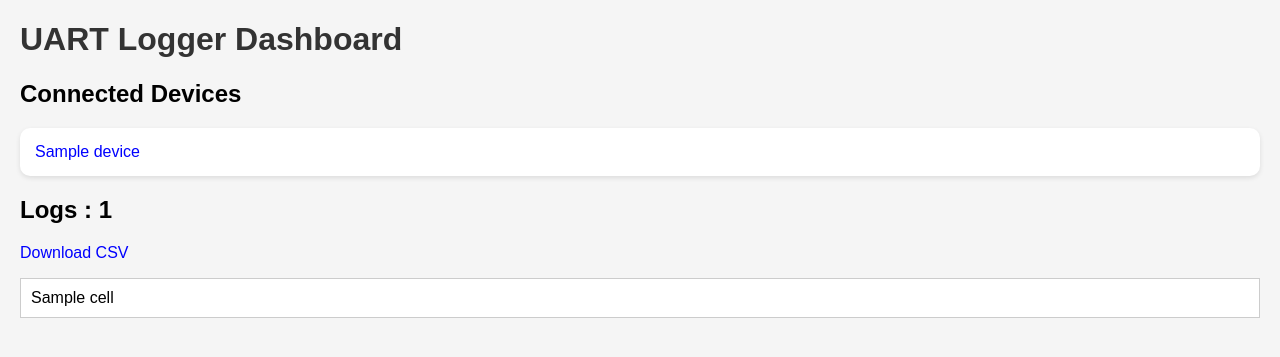
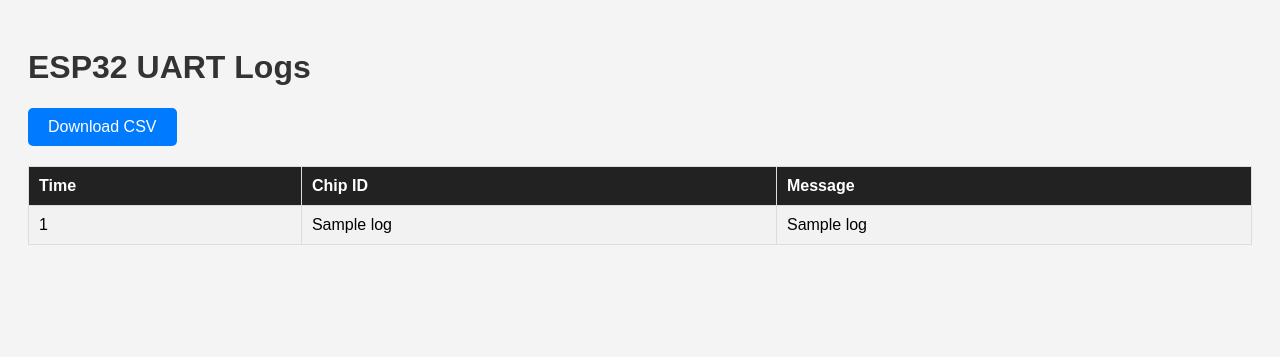
Before and after one commit to nehahbgbhandari108-dev/UART_SNIFFER, a Flask app: template templates/index.html in a window 1280 px wide. Shown: the top 357 px of the page. Run offline with Flask 3, Linux system fonts and the light colour scheme; the template is opened without the code that fills it: most values are stand-ins (such as "Sample title", 1, 10 or a date in 2020).

Commit message:
UART_SNIFFER

```diff
--- a/app.py
+++ b/app.py
@@ -1,121 +1,67 @@
-
-from flask import Flask
-from flask import request
-from flask import render_template_string
-
-from flask_socketio import SocketIO
+from flask import Flask, request, jsonify, render_template
+import csv
+import os
+from datetime import datetime
 
 app = Flask(__name__)
 
-socketio = SocketIO(app,
-                    cors_allowed_origins="*")
+CSV_FILE = 'logs.csv'
 
-# ==========================================
-# HOME PAGE
-# ==========================================
+# Create CSV file if not exists
+if not os.path.exists(CSV_FILE):
+    with open(CSV_FILE, 'w', newline='') as file:
+        writer = csv.writer(file)
+        writer.writerow(["Time", "ChipID", "Message"])
+
 
 @app.route('/')
+def home():
+    logs = []
 
-def home():
+    with open(CSV_FILE, 'r') as file:
+        reader = csv.reader(file)
+        next(reader)
 
-    html = """
+        for row in reader:
+            logs.append(row)
 
-<!DOCTYPE html>
-<html>
+    logs.reverse()
 
-<head>
+    return render_template('index.html', logs=logs)
 
-<title>UART LOGGER</title>
 
-<script src="https://cdn.socket.io/4.5.4/socket.io.min.js"></script>
+@app.route('/log', methods=['POST'])
+def receive_log():
+    try:
+        data = request.get_json()
 
-<style>
+        chip = data.get('chip', 'UNKNOWN')
+        message = data.get('log', '')
 
-body{
-background:black;
-color:lime;
-font-family:monospace;
-padding:20px;
-}
+        now = datetime.now().strftime('%Y-%m-%d %H:%M:%S')
 
-#log{
-height:600px;
-overflow:auto;
-border:1px solid lime;
-padding:10px;
-white-space:pre-wrap;
-}
+        with open(CSV_FILE, 'a', newline='') as file:
+            writer = csv.writer(file)
+            writer.writerow([now, chip, message])
 
-</style>
+        print(f"[{now}] {chip}: {message}")
 
-</head>
+        return jsonify({
+            "status": "success"
+        }), 200
 
-<body>
+    except Exception as e:
+        return jsonify({
+            "status": "error",
+            "message": str(e)
+        }), 500
 
-<h2>ESP32 UART LOGGER</h2>
 
-<div id="log"></div>
+@app.route('/download')
+def download_csv():
+    from flask import send_file
+    return send_file(CSV_FILE, as_attachment=True)
 
-<script>
-
-var socket = io();
-
-socket.on('new_log', function(data){
-
-    var log =
-    document.getElementById('log');
-
-    log.innerHTML += data + '\\n';
-
-    log.scrollTop =
-    log.scrollHeight;
-});
-
-</script>
-
-</body>
-</html>
-
-"""
-
-    return render_template_string(html)
-
-# ==========================================
-# RECEIVE LOGS
-# ==========================================
-
-@app.route('/log',
-           methods=['POST'])
-
-def log():
-
-    data = request.json
-
-    line = f'''
-[{data["timestamp"]}]
-GPIO      : {data["gpio"]}
-DIRECTION : {data["direction"]}
-CMD       : {data["cmd"]}
-CHECKSUM  : {data["checksum"]}
-DATA      : {data["data"]}
-------------------------------------------------
-'''
-
-    print(line)
-
-    socketio.emit(
-        'new_log',
-        line
-    )
-
-    return "OK"
-
-# ==========================================
-# START
-# ==========================================
 
 if __name__ == '__main__':
-
-    socketio.run(app,
-                 host='0.0.0.0',
-                 port=5000)
+    app.run(host='0.0.0.0', port=5000)
--- /dev/null
+++ b/logs.csv
@@ -0,0 +1 @@
+Time,ChipID,Message
--- /dev/null
+++ b/render.yaml
@@ -0,0 +1,6 @@
+services:
+  - type: web
+    name: esp32-uart-logger
+    env: python
+    buildCommand: pip install -r requirements.txt
+    startCommand: gunicorn app:app
--- a/templates/index.html
+++ b/templates/index.html
@@ -1,110 +1,73 @@
 <!DOCTYPE html>
 <html>
-
 <head>
-
-    <title>UART Logger Dashboard</title>
+    <title>ESP32 UART Logger</title>
 
     <style>
-
-        body{
+        body {
             font-family: Arial;
-            margin: 20px;
-            background: #f5f5f5;
+            background: #f4f4f4;
+            padding: 20px;
         }
 
-        h1{
+        h1 {
             color: #333;
         }
 
-        .device{
-            background: white;
-            padding: 15px;
-            margin: 10px 0;
-            border-radius: 10px;
-            box-shadow: 0 2px 5px rgba(0,0,0,0.1);
-        }
-
-        a{
-            text-decoration: none;
-            color: blue;
-        }
-
-        table{
+        table {
+            width: 100%;
             border-collapse: collapse;
-            width: 100%;
             background: white;
         }
 
-        th, td{
-            border: 1px solid #ccc;
+        th, td {
+            border: 1px solid #ddd;
             padding: 10px;
             text-align: left;
         }
 
-        th{
-            background: #eaeaea;
+        th {
+            background: #222;
+            color: white;
         }
 
+        tr:nth-child(even) {
+            background: #f2f2f2;
+        }
+
+        .btn {
+            display: inline-block;
+            padding: 10px 20px;
+            background: #007bff;
+            color: white;
+            text-decoration: none;
+            border-radius: 5px;
+            margin-bottom: 20px;
+        }
     </style>
-
 </head>
-
 <body>
 
-<h1>UART Logger Dashboard</h1>
+<h1>ESP32 UART Logs</h1>
 
-{% if devices %}
-
-<h2>Connected Devices</h2>
-
-{% for device in devices %}
-
-<div class="device">
-
-    <a href="/device/{{device}}">
-
-        {{device}}
-
-    </a>
-
-</div>
-
-{% endfor %}
-
-{% endif %}
-
-{% if rows %}
-
-<h2>Logs : {{chip_id}}</h2>
-
-<p>
-
-<a href="/download/{{chip_id}}">
-Download CSV
-</a>
-
-</p>
+<a class="btn" href="/download">Download CSV</a>
 
 <table>
+    <tr>
+        <th>Time</th>
+        <th>Chip ID</th>
+        <th>Message</th>
+    </tr>
 
-{% for row in rows %}
-
-<tr>
-
-{% for cell in row %}
-
-<td>{{cell}}</td>
-
-{% endfor %}
-
-</tr>
-
-{% endfor %}
+    {% for log in logs %}
+    <tr>
+        <td>{{ log[0] }}</td>
+        <td>{{ log[1] }}</td>
+        <td>{{ log[2] }}</td>
+    </tr>
+    {% endfor %}
 
 </table>
 
-{% endif %}
-
 </body>
 </html>
```
Also changed, not shown: requirements.txt (+2 -5 lines), 1 other file.
